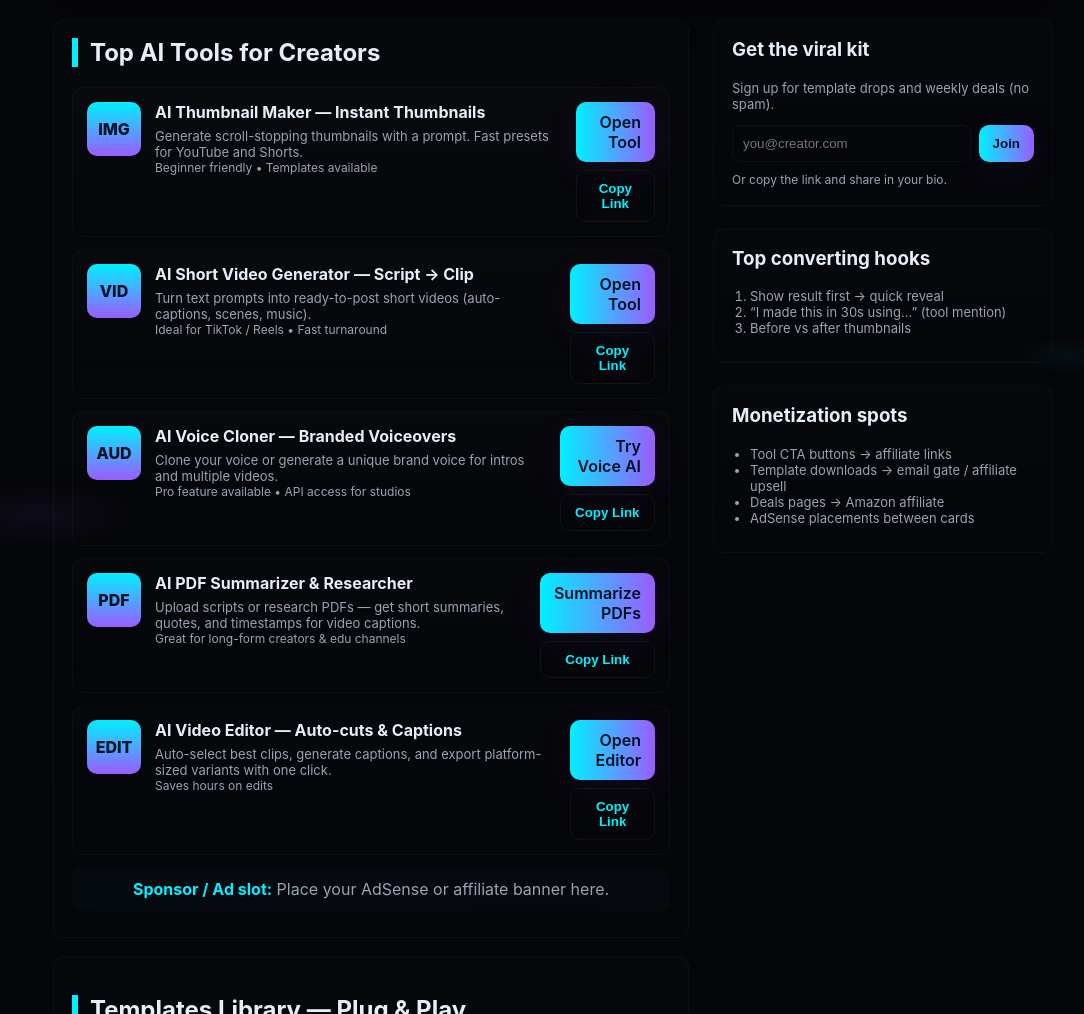
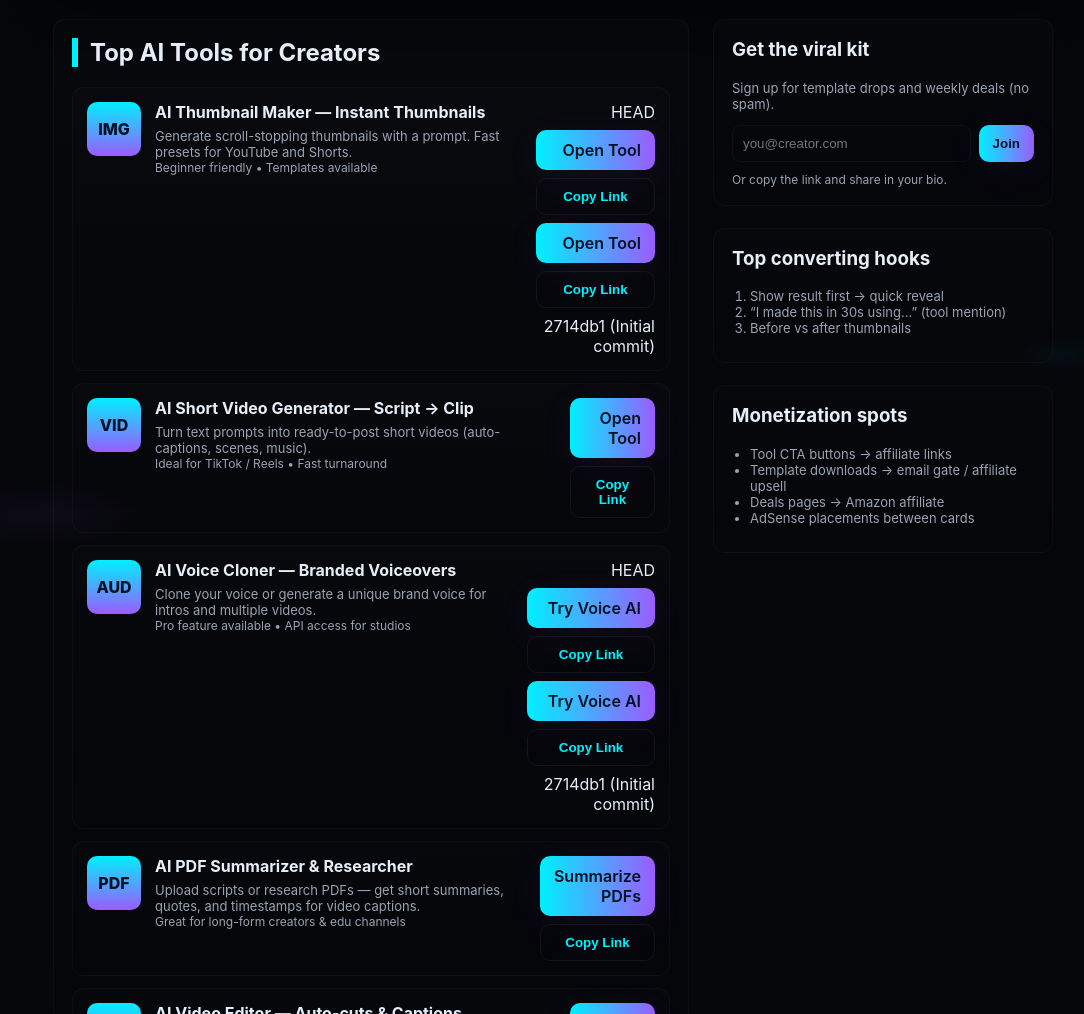
Before and after one commit to thekj11170/Mysterious, a plain HTML site: page index.html in a window 1280 px wide. Shown: the part 365-1379 px from the top of the page, without its empty margins (87-1171 px from the left). Drawn offline with Linux system fonts and the light colour scheme.

Commit message:
git push origin mainInitial commit

```diff
--- a/index.html
+++ b/index.html
@@ -182,8 +182,13 @@
           </div>
           <div class="actions">
             <!-- Replace with your affiliate link -->
+ HEAD
             <a class="btn primary" href="YOUR_AFFILIATE_LINK" target="_blank" rel="noopener">Open Tool</a>
             <button class="btn" onclick="copyToClipboard('YOUR_AFFILIATE_LINK')">Copy Link</button>
+
+            <a class="btn primary" href="https://pikzels.com?via=david73&fp_sid=00001" target="_blank" rel="noopener">Open Tool</a>
+            <button class="btn" onclick="copyToClipboard('https://pikzels.com?via=david73&fp_sid=00001')">Copy Link</button>
+ 2714db1 (Initial commit)
           </div>
         </article>
 
@@ -208,8 +213,13 @@
             <div class="small">Pro feature available • API access for studios</div>
           </div>
           <div class="actions">
+ HEAD
             <a class="btn primary" href="https://pikzels.com?via=david73&fp_sid=00001" target="_blank" rel="noopener">Try Voice AI</a>
             <button class="btn" onclick="copyToClipboard('https://pikzels.com?via=david73&fp_sid=00001')">Copy Link</button>
+
+            <a class="btn primary" href="YOUR_AFFILIATE_LINK" target="_blank" rel="noopener">Try Voice AI</a>
+            <button class="btn" onclick="copyToClipboard('YOUR_AFFILIATE_LINK')">Copy Link</button>
+ 2714db1 (Initial commit)
           </div>
         </article>
 
```
